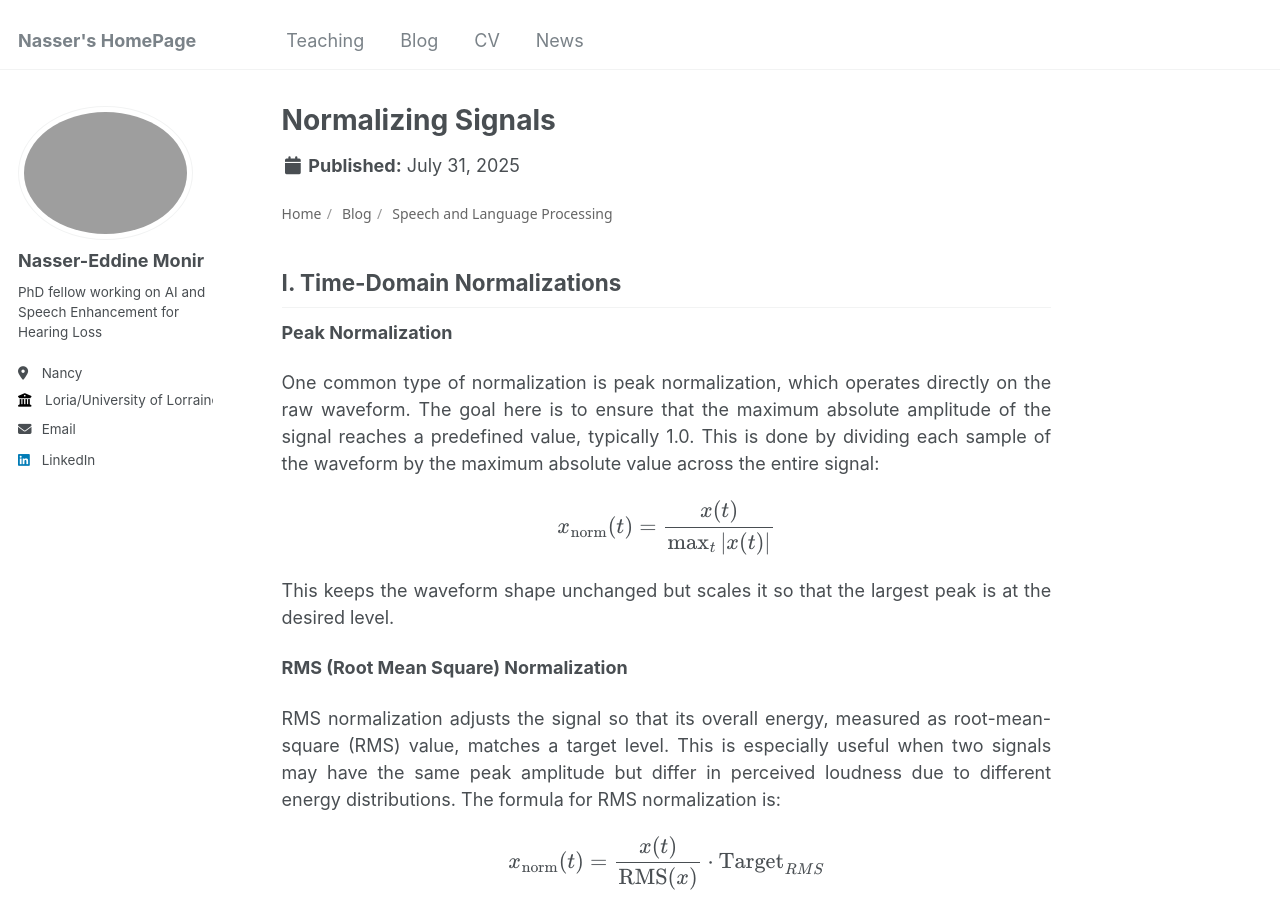
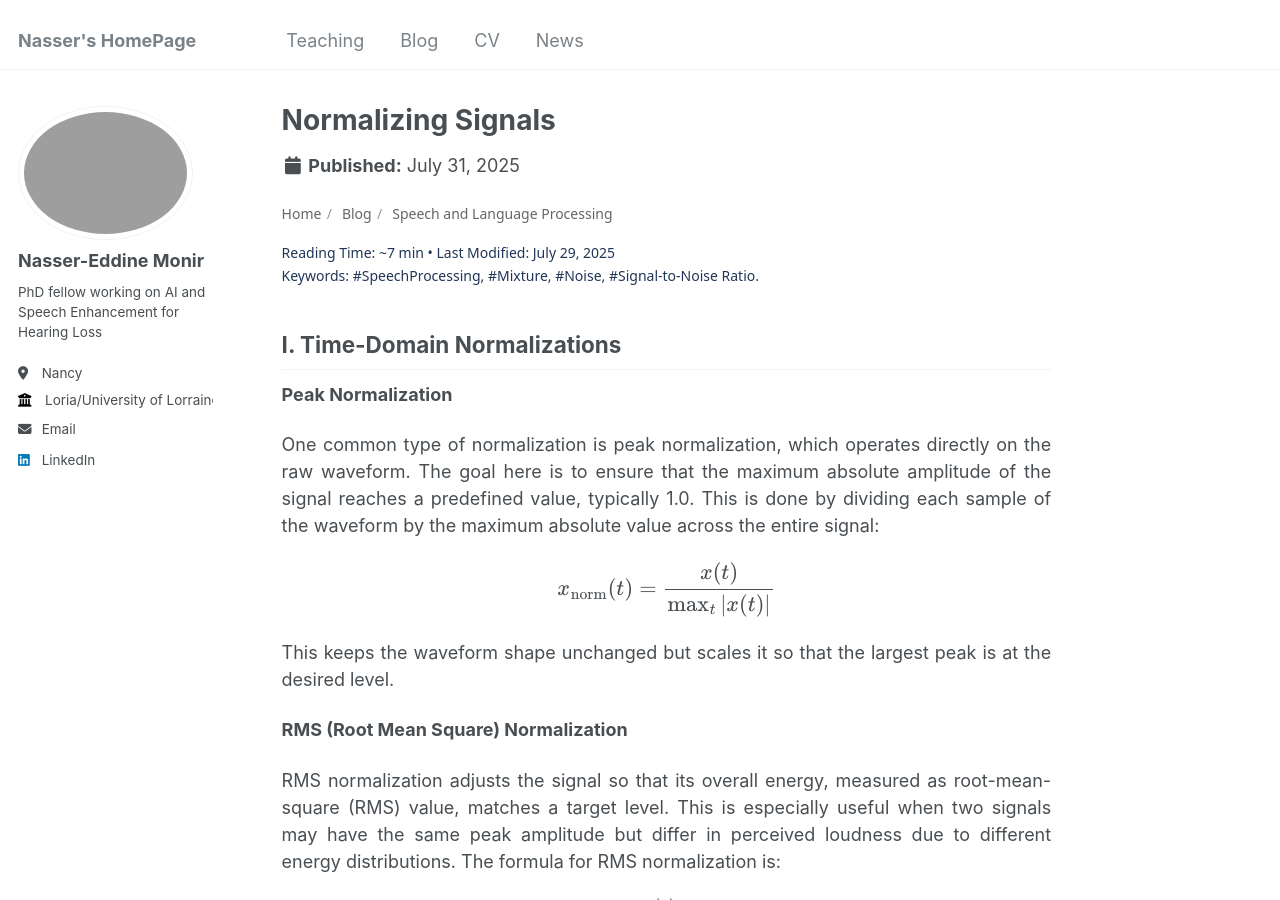
Before and after one commit to Nasseredd/nasseredd.github.io, a Jekyll site: the page built from _blog/speech-and-language-processing/normalizations/normalizations.md, in a window 1280 px wide and 900 px high. Built offline with Jekyll 4.4.1, drawn with Linux system fonts in a browser that asks for light colours.

Commit message:
added the header

```diff
--- a/_blog/speech-and-language-processing/normalizations/normalizations.md
+++ b/_blog/speech-and-language-processing/normalizations/normalizations.md
@@ -3,7 +3,7 @@
 permalink: /blog/speech-and-language-processing/normalizations
 author_profile: true
 ---
-
+<!-- Breadcrumb -->
 <nav aria-label="breadcrumb" style="font-family: system-ui, sans-serif; font-size: 14px; margin-bottom: 1rem;">
   <style>
     .breadcrumb a {
@@ -36,7 +36,22 @@
   </ol>
 </nav>
 
+<!-- Header -->
+<div style="font-family: system-ui, sans-serif; font-size: 14px; color: #203657; margin-bottom: 1rem; line-height: 1.5;">
+  <p style="margin: 0;">
+    <span>Reading Time: ~7 min</span> •
+    <span>Last Modified: July 29, 2025</span>
+  </p>
+  <p style="margin: 2px 0 0 0;">
+    <span>Keywords: </span>
+    <span>#SpeechProcessing,</span>
+    <span>#Mixture,</span>
+    <span>#Noise,</span>
+    <span>#Signal-to-Noise Ratio.</span>
+  </p>
+</div>
 
+<!-- Article -->
 ## I. Time-Domain Normalizations
 
 **Peak Normalization**
```
